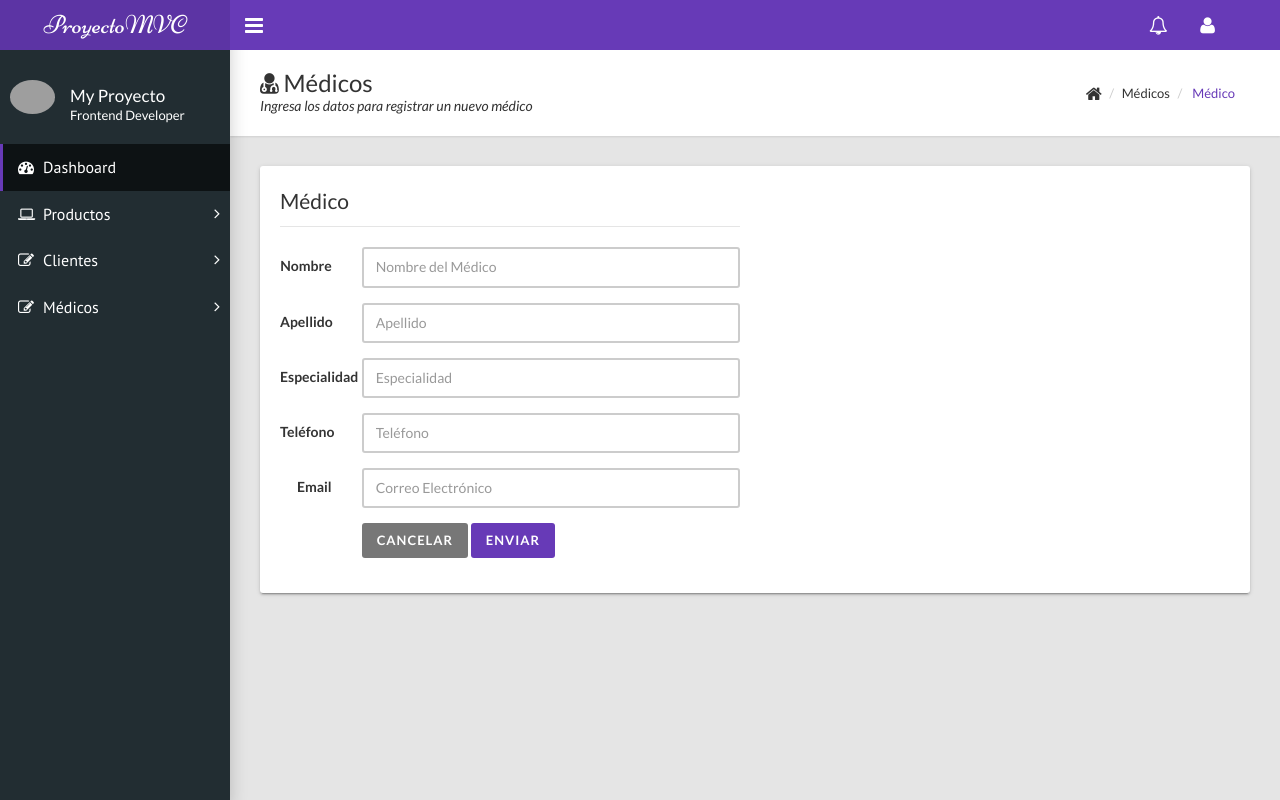
After one commit to Demilson7245/practica-GIT, a PHP site: template vistas/medicos/form.php in a window 1280 px wide. The commit adds this page. Run offline with PHP 8.4, Linux system fonts and the light colour scheme; the template is opened without the code that fills it, so the values that code supplies are empty; grey boxes are pictures that could not be loaded.

Commit message:
crud medicos
crud medicos

Co-Authored-By: DemilsonCP <119545929+Demilson7245@users.noreply.github.com>

```diff
--- a/vistas/encabezado.php
+++ b/vistas/encabezado.php
@@ -86,12 +86,14 @@
 
 
 
-          <li class="treeview"><a href="#"><i class="fa fa-edit"></i><span>Usuario</span><i class="fa fa-angle-right"></i></a>
+          <li class="treeview">
+            <a href="#"><i class="fa fa-edit"></i><span>Médicos</span><i class="fa fa-angle-right"></i></a>
             <ul class="treeview-menu">
-              <li><a href="form-components.html"><i class="fa fa-circle-o"></i> Listar</a></li>
-              <li><a href="?c=producto&a=FormCrear"><i class="fa fa-circle-o"></i>Crear</a></li>
+              <li><a href="?c=medico"><i class="fa fa-circle-o"></i> Listar</a></li>
+              <li><a href="?c=medico&a=FormCrear"><i class="fa fa-circle-o"></i> Crear</a></li>
             </ul>
           </li>
+
 
 
         </ul>
--- /dev/null
+++ b/vistas/medicos/form.php
@@ -0,0 +1,75 @@
+<div class="content-wrapper">
+    <div class="page-title">
+        <div>
+            <h1><i class="fa fa-user-md"></i> Médicos</h1>
+            <p>Ingresa los datos para registrar un nuevo médico</p>
+        </div>
+        <div>
+            <ul class="breadcrumb">
+                <li><i class="fa fa-home fa-lg"></i></li>
+                <li>Médicos</li>
+                <li><a href="#"><?=$titulo?> Médico</a></li>
+            </ul>
+        </div>
+    </div>
+    <div class="row">
+        <div class="col-md-12">
+            <div class="card">
+                <div class="row">
+                    <div class="col-lg-6">
+                        <div class="well bs-component">
+                            <form class="form-horizontal" method="POST" action="?c=medico&a=Guardar">
+                                <fieldset>
+                                    <legend><?=$titulo?> Médico</legend>
+                                    <div class="form-group">
+                                        <input class="form-control" name="ID" type="hidden" value="<?=$p->getMed_id()?>">
+
+                                        <label class="col-lg-2 control-label" for="Nombre">Nombre</label>
+                                        <div class="col-lg-10">
+                                            <input required class="form-control" name="Nombre" type="text" placeholder="Nombre del Médico" value="<?=$p->getNombre()?>">
+                                        </div>
+                                    </div>
+
+                                    <div class="form-group">
+                                        <label class="col-lg-2 control-label" for="Apellido">Apellido</label>
+                                        <div class="col-lg-10">
+                                            <input required class="form-control" name="Apellido" type="text" placeholder="Apellido" value="<?=$p->getApellido()?>">
+                                        </div>
+                                    </div>
+
+                                    <div class="form-group">
+                                        <label class="col-lg-2 control-label" for="Especialidad">Especialidad</label>
+                                        <div class="col-lg-10">
+                                            <input required class="form-control" name="Especialidad" type="text" placeholder="Especialidad" value="<?=$p->getEspecialidad()?>">
+                                        </div>
+                                    </div>
+
+                                    <div class="form-group">
+                                        <label class="col-lg-2 control-label" for="Telefono">Teléfono</label>
+                                        <div class="col-lg-10">
+                                            <input required class="form-control" name="Telefono" type="tel" placeholder="Teléfono" value="<?=$p->getTelefono()?>">
+                                        </div>
+                                    </div>
+
+                                    <div class="form-group">
+                                        <label class="col-lg-2 control-label" for="Email">Email</label>
+                                        <div class="col-lg-10">
+                                            <input required class="form-control" name="Email" type="email" placeholder="Correo Electrónico" value="<?=$p->getEmail()?>">
+                                        </div>
+                                    </div>
+
+                                    <div class="form-group">
+                                        <div class="col-lg-10 col-lg-offset-2">
+                                            <button class="btn btn-default" type="reset">Cancelar</button>
+                                            <button class="btn btn-primary" type="submit">Enviar</button>
+                                        </div>
+                                    </div>
+                                </fieldset>
+                            </form>
+                        </div>
+                    </div>
+                </div>
+            </div>
+        </div>
+    </div>
+</div>
```
Also changed, not shown: controladores/medico.controlador.php (added, +51 -0 lines), modelos/medico.php (added, +146 -0 lines), vistas/medicos/index.php (added, +62 -0 lines).
